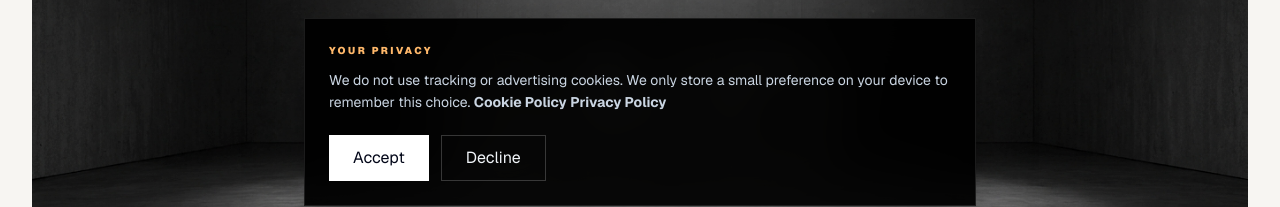
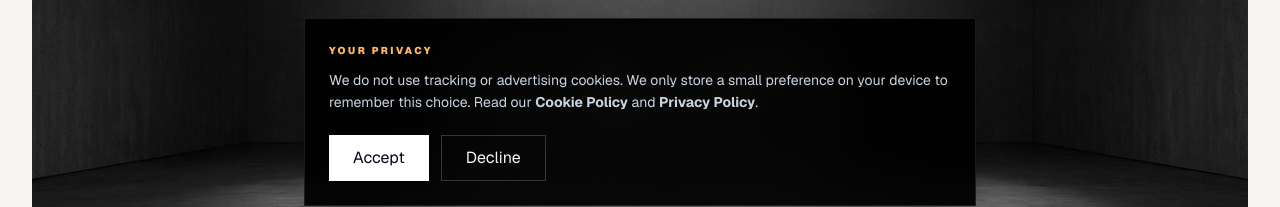
Before and after one commit to Jdomelaurente/o2mackdrive-branding, a Next.js app: page /financing in a window 1280 px wide. Shown: the part 570-777 px from the top of the page. Built offline with nearby package versions, Linux system fonts and the light colour scheme.

Commit message:
Reword cookie banner copy to read as a sentence with linked policies

```diff
--- a/src/components/layout/CookieConsent.tsx
+++ b/src/components/layout/CookieConsent.tsx
@@ -61,13 +61,15 @@ export function CookieConsent() {
 
         <p id="cookie-consent-text" className="mt-3 text-sm leading-relaxed text-slate-300">
           We do not use tracking or advertising cookies. We only store a small
-          preference on your device to remember this choice.{" "}
+          preference on your device to remember this choice. Read our{" "}
           <Link href="/cookie-policy" className="font-bold text-orange-300 underline underline-offset-4 decoration-orange-300 transition-colors hover:text-orange-200">
             Cookie Policy
           </Link>{" "}
+          and{" "}
           <Link href="/privacy" className="font-bold text-orange-300 underline underline-offset-4 decoration-orange-300 transition-colors hover:text-orange-200">
             Privacy Policy
           </Link>
+          .
         </p>
 
         <div className="mt-5 flex flex-wrap gap-3">
```
